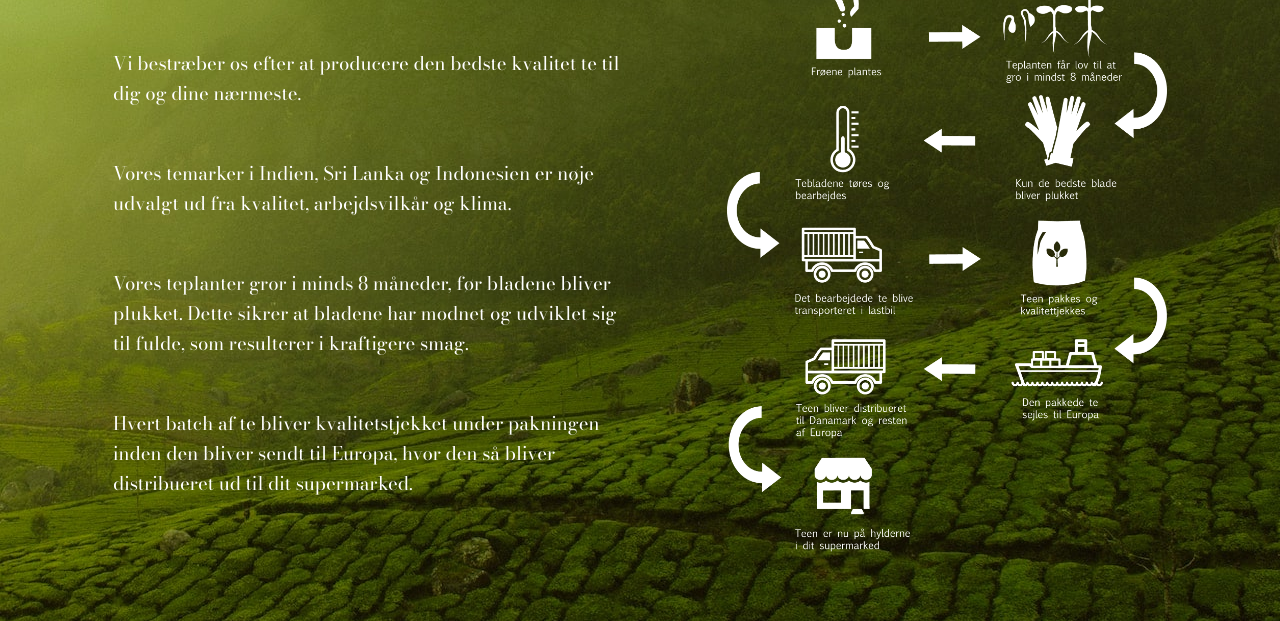
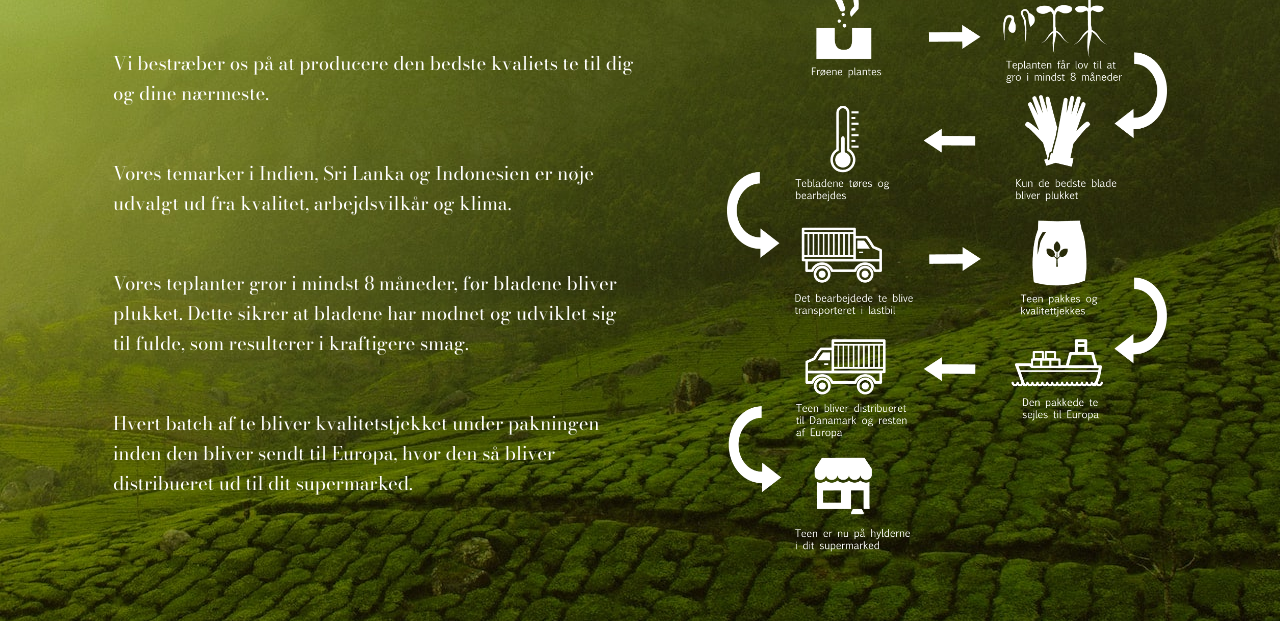
Before and after one commit to daniel-strand/Medova, a plain HTML site: page om-vores-te.html in a window 1280 px wide. Shown: the part 179-800 px from the top of the page. Drawn offline with nearby package versions, Linux system fonts and the light colour scheme.

Commit message:
stavefejl

```diff
--- a/om-vores-te.html
+++ b/om-vores-te.html
@@ -50,9 +50,9 @@
     <main>
         <div class="text-supply-chain">
             <h1 class="fade-et">Forsyningskæde</h1>
-            <p class="fade-to">Vi bestræber os efter at producere den bedste kvalitet te til dig og dine nærmeste.</p>
+            <p class="fade-to">Vi bestræber os på at producere den bedste kvaliets te til dig og dine nærmeste.</p>
             <p class="fade-tre">Vores temarker i Indien, Sri Lanka og Indonesien er nøje udvalgt ud fra kvalitet, arbejdsvilkår og klima.</p>
-            <p class="fade-fire">Vores teplanter gror i minds 8 måneder, før bladene bliver plukket. Dette sikrer at bladene har modnet og udviklet sig til fulde, som resulterer i kraftigere smag.</p>
+            <p class="fade-fire">Vores teplanter gror i mindst 8 måneder, før bladene bliver plukket. Dette sikrer at bladene har modnet og udviklet sig til fulde, som resulterer i kraftigere smag.</p>
             <p class="fade-fem">Hvert batch af te bliver kvalitetstjekket under pakningen inden den bliver sendt til Europa, hvor den så bliver distribueret ud til dit supermarked.</p>
         </div>
 
```
